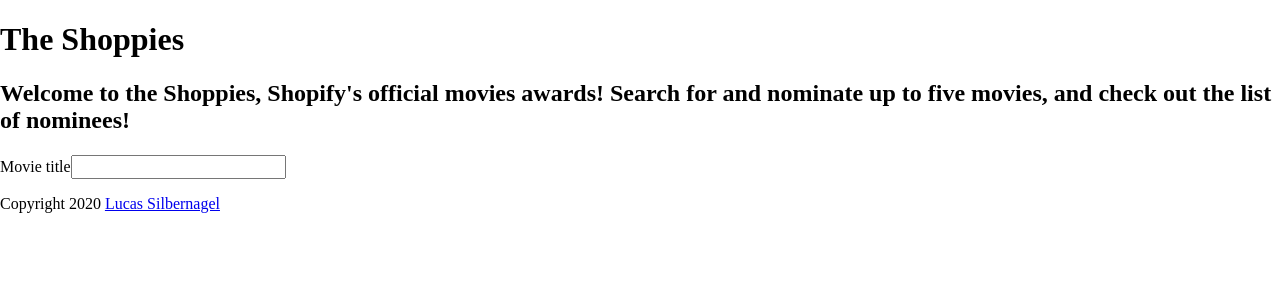
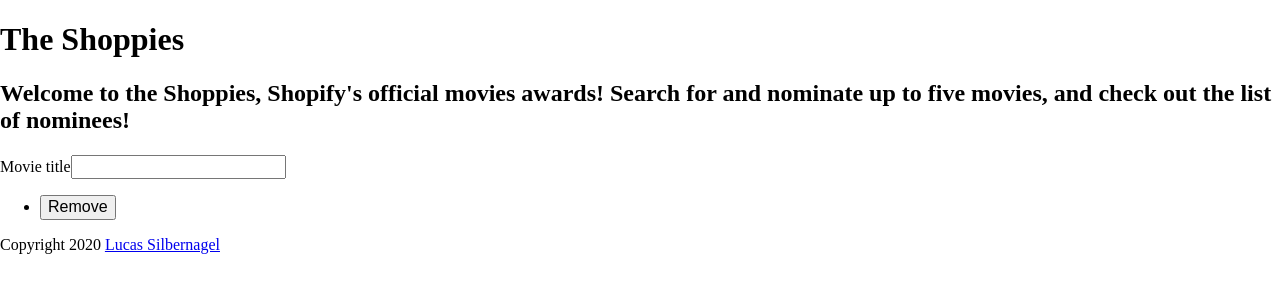
Before and after one commit to LucasSilbernagel/bestFlix, a React (Create React App) app: page / in a window 1280 px wide. Shown: the top 300 px of the page. Built offline with nearby package versions, Linux system fonts and the light colour scheme; no server answers.

Commit message:
added nominated component

```diff
--- a/src/Components/Main.js
+++ b/src/Components/Main.js
@@ -1,10 +1,12 @@
 import React, { useState, useEffect } from "react";
 import SearchResults from './SearchResults';
+import Nominated from './Nominated';
 
 function Main () {
   const [movie, setMovie] = useState({});
   const [searched, setQuery] = useState({});
   const [inputValue, setInputValue] = useState("");
+  const [nominated, setNominated] = useState([]);
 
   const performSearch = (query = `${searched}`) => {
     fetch(`http://www.omdbapi.com/?t=${query}&apikey=640dab7`)
@@ -32,11 +34,11 @@
         </form>
         <ul className="results" id="results">
           {/* Search results go here */}
-          <SearchResults Title={movie.Title} Year={movie.Year} Plot={movie.Plot} inputValue={inputValue} />
+          <SearchResults Title={movie.Title} Year={movie.Year} Plot={movie.Plot} inputValue={inputValue} nominated={nominated} />
         </ul>
         <ul className="nominations" id="nominations">
           {/* Nominations go here */}
-
+          <Nominated Title={movie.Title} Year={movie.Year} Plot={movie.Plot} inputValue={inputValue} nominated={nominated} />
         </ul>
       </div>
     </main>
--- /dev/null
+++ b/src/Components/Nominated.js
@@ -0,0 +1,15 @@
+import React, { useState, useEffect} from "react";
+
+function Nominated(props) {
+
+    return (
+      <>
+        <li className="nominated">
+          <p>{props.Title}</p>
+          <button>Remove</button>
+        </li>
+      </>
+    );
+}
+
+export default Nominated;
--- a/src/Components/SearchResults.js
+++ b/src/Components/SearchResults.js
@@ -1,6 +1,16 @@
-import React from "react";
+import React, { useState} from "react";
 
-function SearchResults (props) {
+function SearchResults(props) {
+
+  const [nominated, setNominated] = useState([]);
+
+  const handleClick = () => {
+    if (nominated.length < 4) {
+      nominated.push([props.Title, props.Year, props.Plot])
+    } else if (nominated.length === 4) {
+      alert("You have already picked 5 films!")
+    }
+  }
 
   if (!props.inputValue) {
     return null;
@@ -11,7 +21,7 @@
           <p>{props.Title}</p>
           <p>{props.Year}</p>
           <p>{props.Plot}</p>
-          <button>Nominate!</button>
+          <button onClick={handleClick}>Nominate!</button>
         </li>
       </>
     );
```
